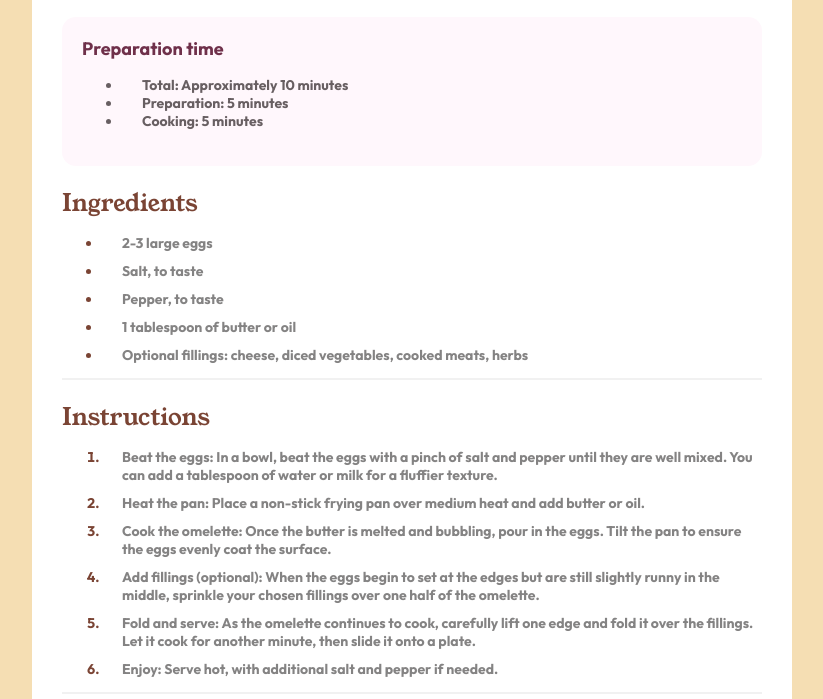
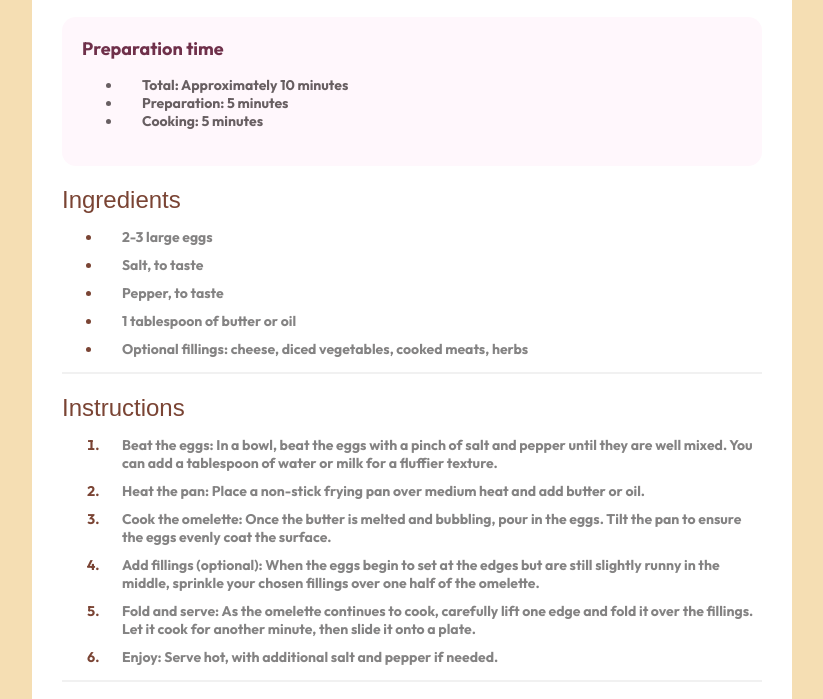
Before and after one commit to Akinloluwa-Adedijo/recipe-page, a plain HTML site: page index.html in a window 1280 px wide. Shown: the part 530-1229 px from the top of the page, without its empty margins (228-1051 px from the left). Drawn offline with Linux system fonts and the light colour scheme.

Commit message:
updated font links

```diff
--- a/index.html
+++ b/index.html
@@ -4,7 +4,12 @@
     <meta charset="UTF-8" />
     <meta name="viewport" content="width=device-width, initial-scale=1.0" />
     <!-- displays site properly based on user's device -->
-
+    <link rel="preconnect" href="https://fonts.googleapis.com" />
+    <link rel="preconnect" href="https://fonts.gstatic.com" crossorigin />
+    <link
+      href="https://fonts.googleapis.com/css2?family=Outfit:wght@100..900&family=Young+Serif&display=swap"
+      rel="stylesheet"
+    />
     <link
       rel="icon"
       type="image/png"
--- a/style.css
+++ b/style.css
@@ -1,13 +1,3 @@
-@font-face {
-  font-family: Outfit;
-  src: url(/assets/fonts/outfit/Outfit-VariableFont_wght.ttf);
-}
-
-@font-face {
-  font-family: Young-Serif;
-  src: url(/assets/fonts/young-serif/YoungSerif-Regular.ttf);
-}
-
 body {
   margin: auto;
 }
```
